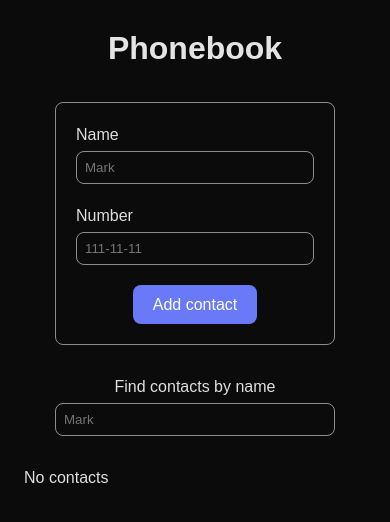
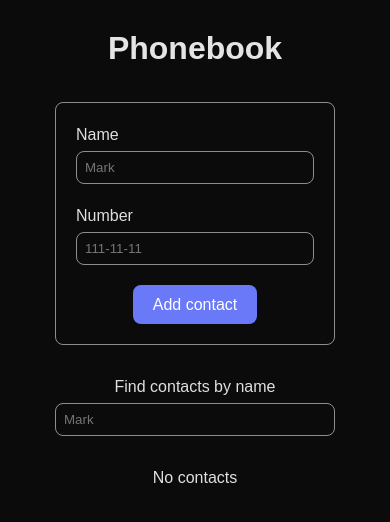
Before and after one commit to sofi-dobriak/goit-react-hw-03, a React (Vite) app: page / in a window 390 px wide. Shown: the top 522 px of the page. Built offline with nearby package versions, Linux system fonts and the light colour scheme.

Commit message:
fix no contacts text align

```diff
--- a/src/App.jsx
+++ b/src/App.jsx
@@ -39,7 +39,7 @@ function App() {
             <SearchBox value={filter} onFilter={setFilter} />
 
             {hasContacts && <ContactList contacts={visibleContacts} onDelete={deleteContacts} />}
-            {!hasContacts && <p>No contacts</p>}
+            {!hasContacts && <p className='noContacts'>No contacts</p>}
         </>
     );
 }
--- a/src/index.css
+++ b/src/index.css
@@ -43,3 +43,9 @@ button {
     transition: background-color 0.25s ease;
   }
 }
+
+@media (max-width: 425px) {
+  .noContacts {
+    text-align: center;
+  }
+}
```
